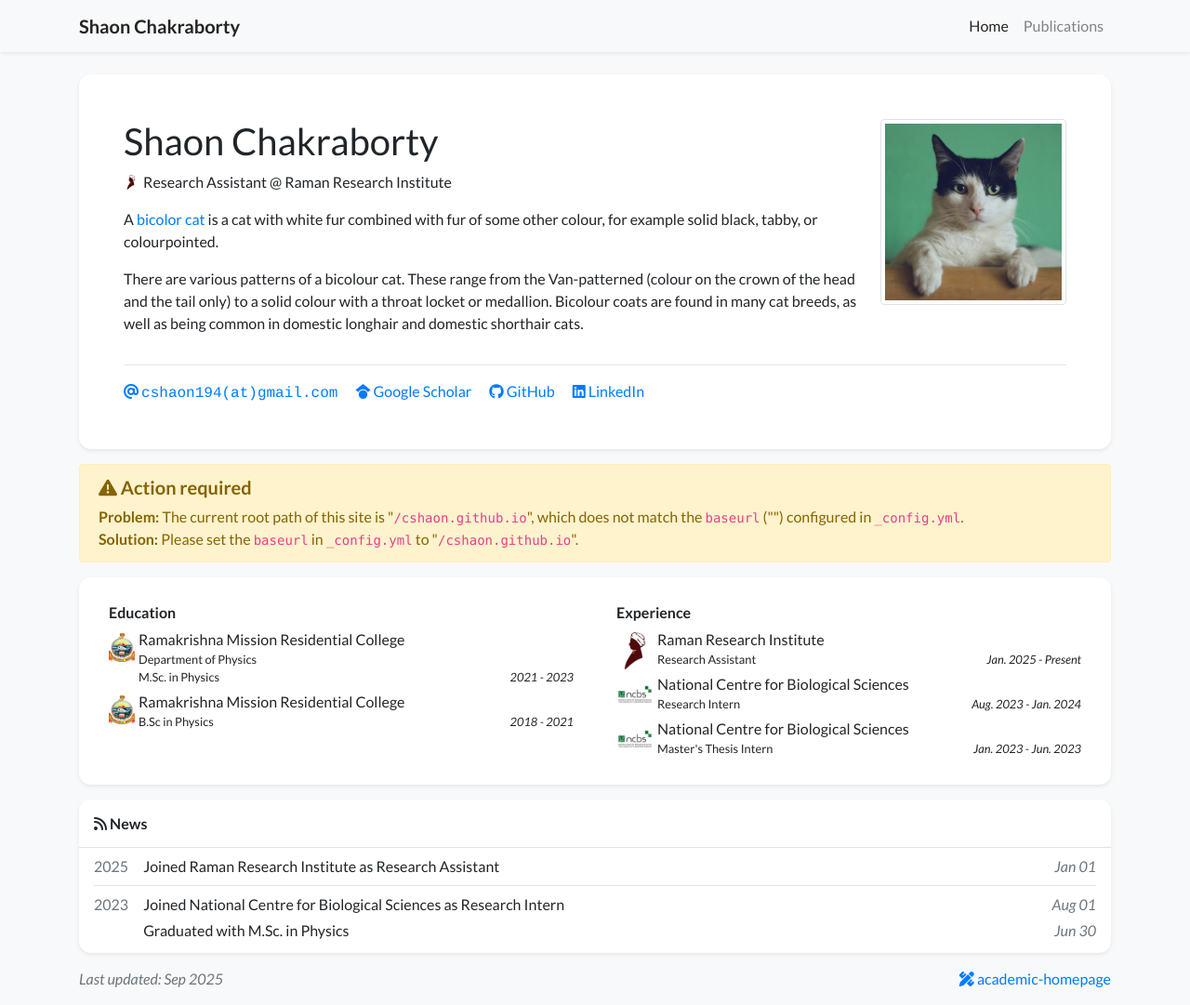
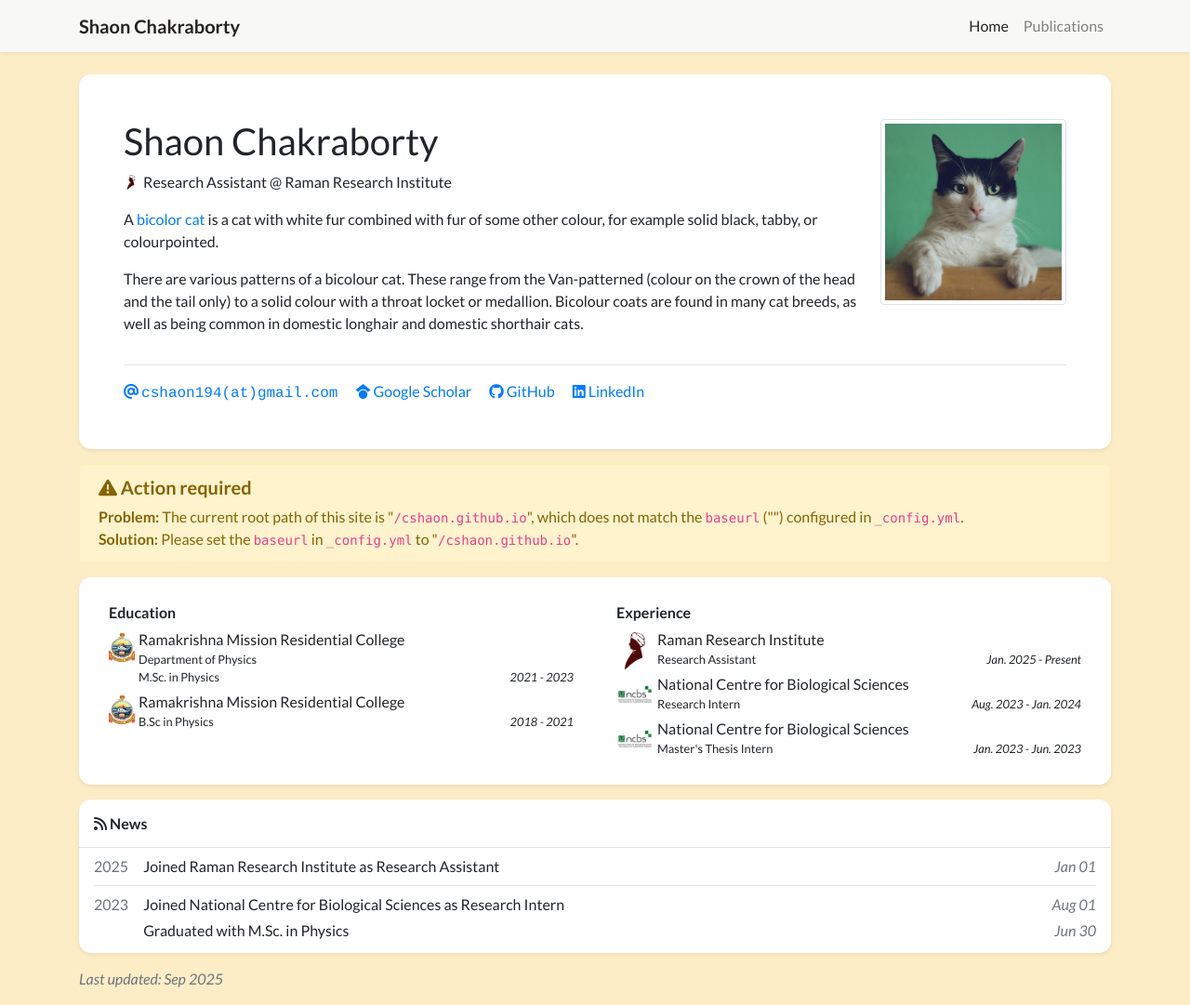
Before and after one commit to cshaon/cshaon.github.io, a Jekyll site: the page built from index.html, in a window 1280 px wide and 1081 px high. Shown: the whole window at 93% size. Built offline with Jekyll 4.4.1, drawn with Linux system fonts in a browser that asks for light colours; nearby versions of some CDN libraries; a style sheet for code colours, icons or effects is not loaded.

Commit message:
update bg

```diff
--- a/_data/display.yml
+++ b/_data/display.yml
@@ -3,8 +3,3 @@ homepage:
   show_news: true
   show_selected_publications: false
   num_news: 10
-
-# Feel free to replace the footer text if you would like to, but I will greatly appreciate it
-# if you keep the link to the template so that more people can benefit from it. Thanks!
-footer_text: >-
-  <a href="https://github.com/luost26/academic-homepage" target="_blank"><i class="fas fa-pencil-ruler"></i> academic-homepage</a>
--- a/assets/css/global.css
+++ b/assets/css/global.css
@@ -89,3 +89,13 @@ div.lazy {
 .email-text {
     font-family: Courier, monospace;
 }
+
+
+/* Site background: override Bootstrap's bg-light on <body> */
+body {
+    background-color: #fdedc7;
+}
+
+body.bg-light {
+    background-color: #fdedc7 !important;
+}
```
Also changed, not shown: assets/images/etc/cat1.jpg (deleted), assets/images/etc/cat2.jpg (deleted), assets/images/etc/preview.png (deleted), assets/images/etc/tim_the_beaver.png (deleted).
